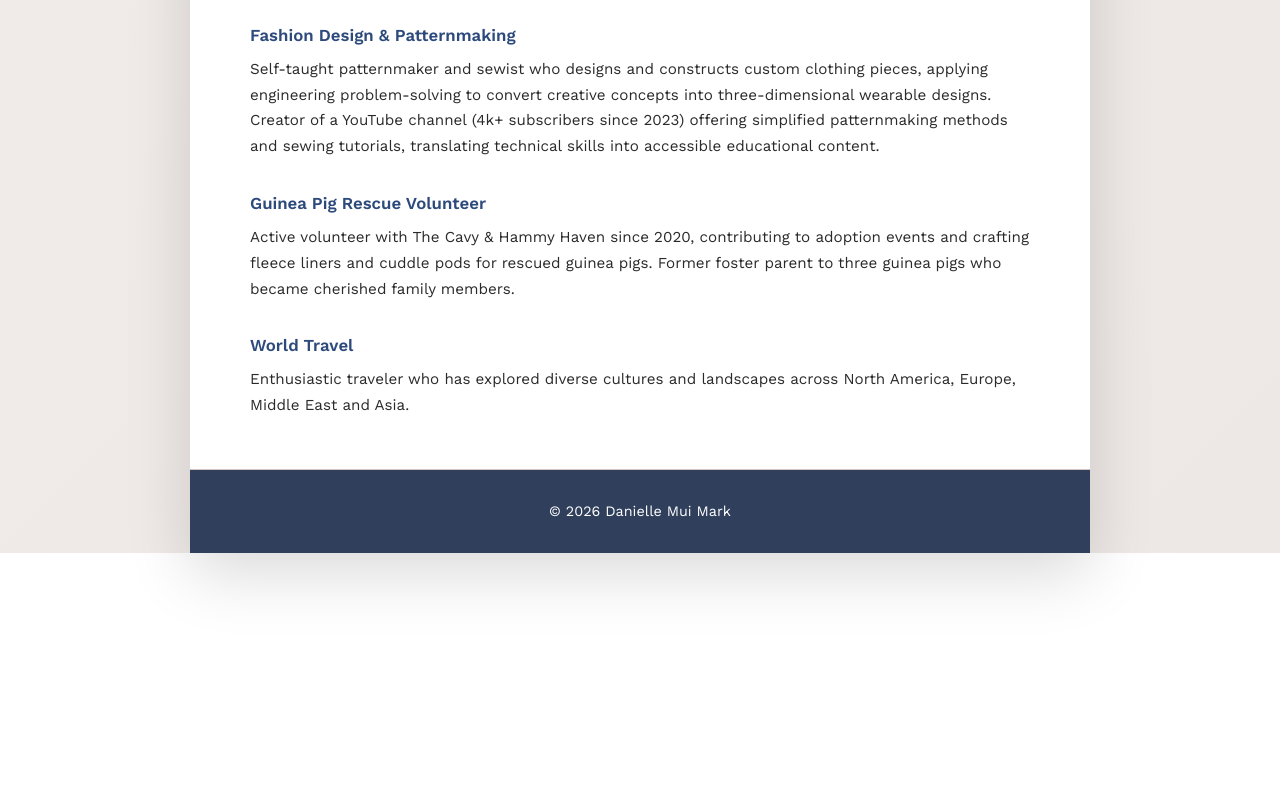
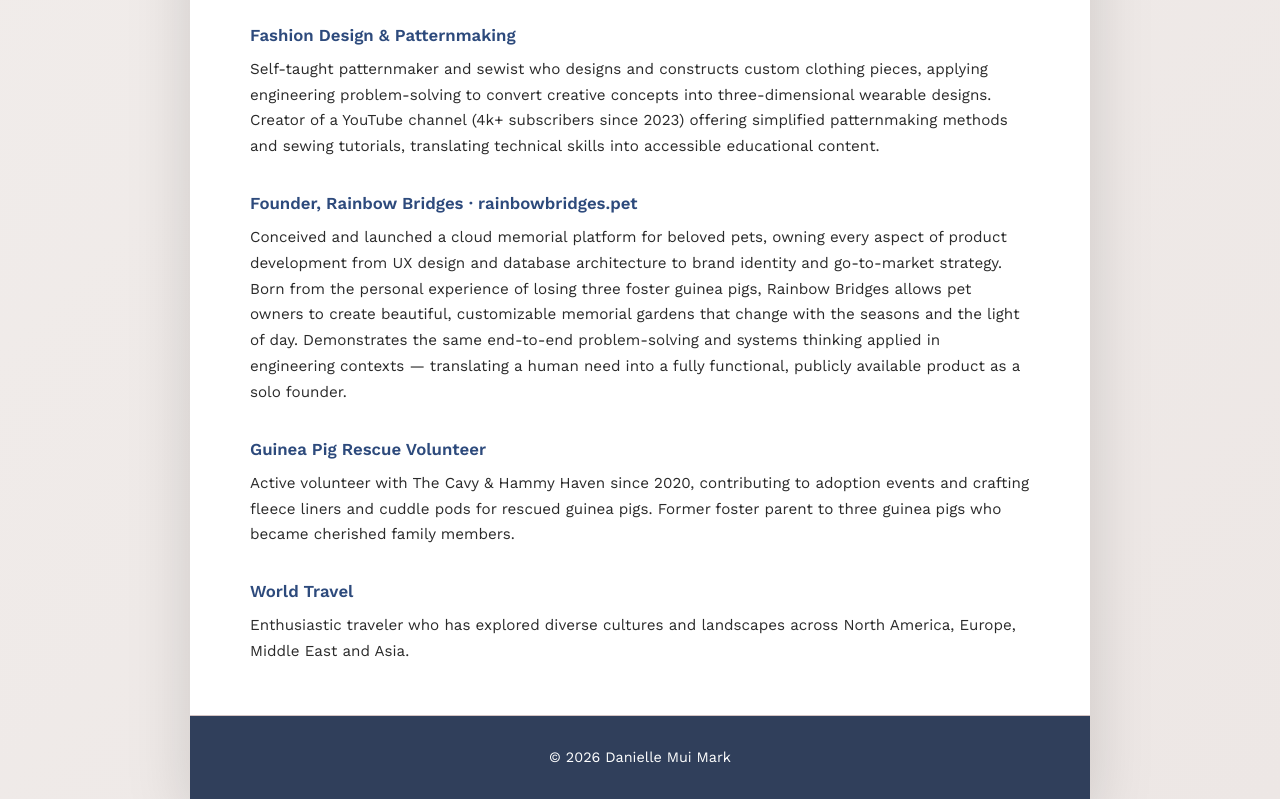
Before and after one commit to dreamsical/daniellemark, a plain HTML site: page index.html in a window 1280 px wide. Shown: the part 3984-4783 px from the top of the page. Before the commit the page ends 4537 px from the top, so only its background shows below. Drawn offline with nearby package versions, Linux system fonts and the light colour scheme.

Commit message:
Added rainbowbridges.pet

```diff
--- a/index.html
+++ b/index.html
@@ -521,6 +521,11 @@
             </div>
 
             <div class="interest-item">
+                <div class="item-title">Founder, Rainbow Bridges · rainbowbridges.pet</div>
+                <p>Conceived and launched a cloud memorial platform for beloved pets, owning every aspect of product development from UX design and database architecture to brand identity and go-to-market strategy. Born from the personal experience of losing three foster guinea pigs, Rainbow Bridges allows pet owners to create beautiful, customizable memorial gardens that change with the seasons and the light of day. Demonstrates the same end-to-end problem-solving and systems thinking applied in engineering contexts — translating a human need into a fully functional, publicly available product as a solo founder.</p>
+            </div>
+
+            <div class="interest-item">
                 <div class="item-title">Guinea Pig Rescue Volunteer</div>
                 <p>Active volunteer with The Cavy & Hammy Haven since 2020, contributing to adoption events and crafting fleece liners and cuddle pods for rescued guinea pigs. Former foster parent to three guinea pigs who became cherished family members.</p>
             </div>
```
